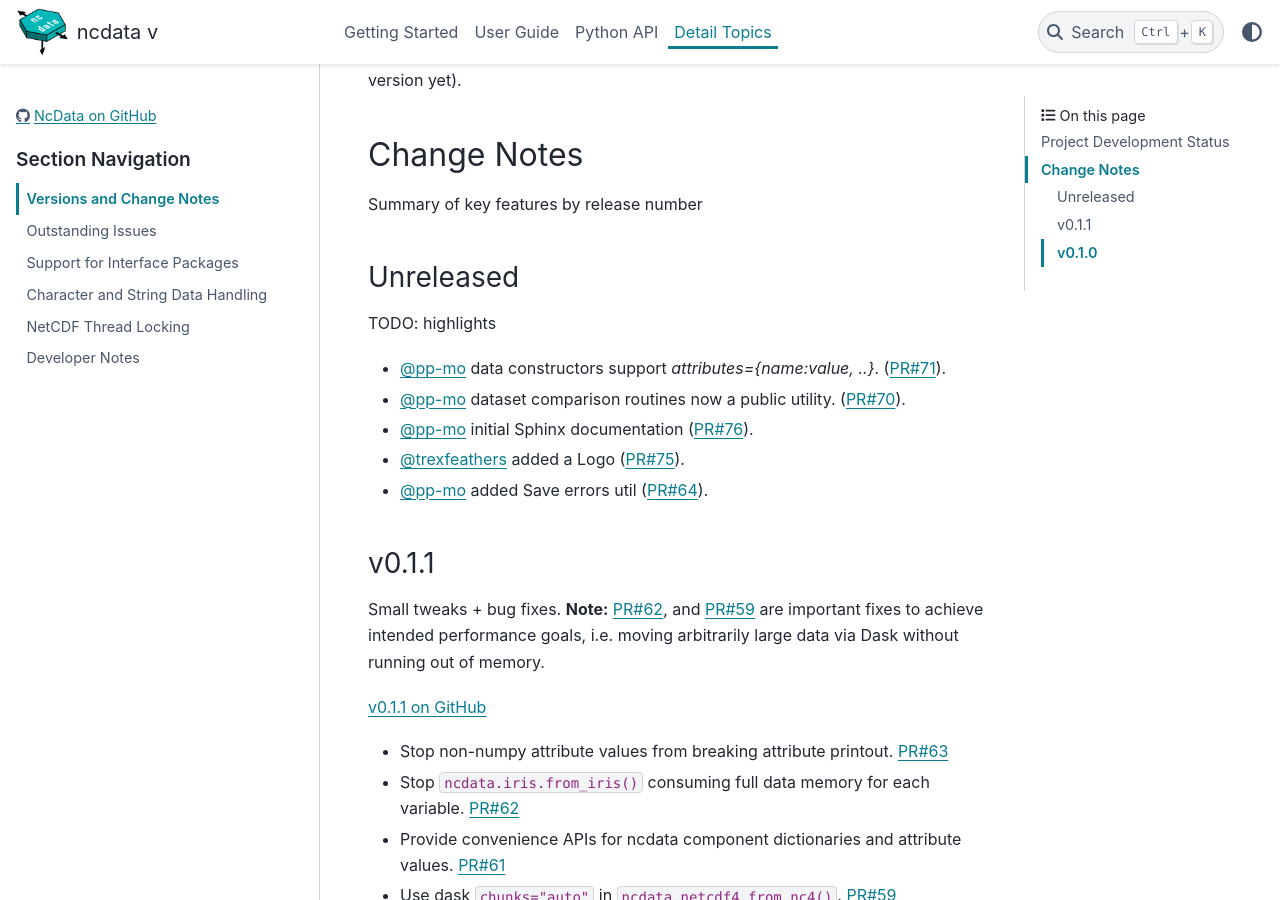
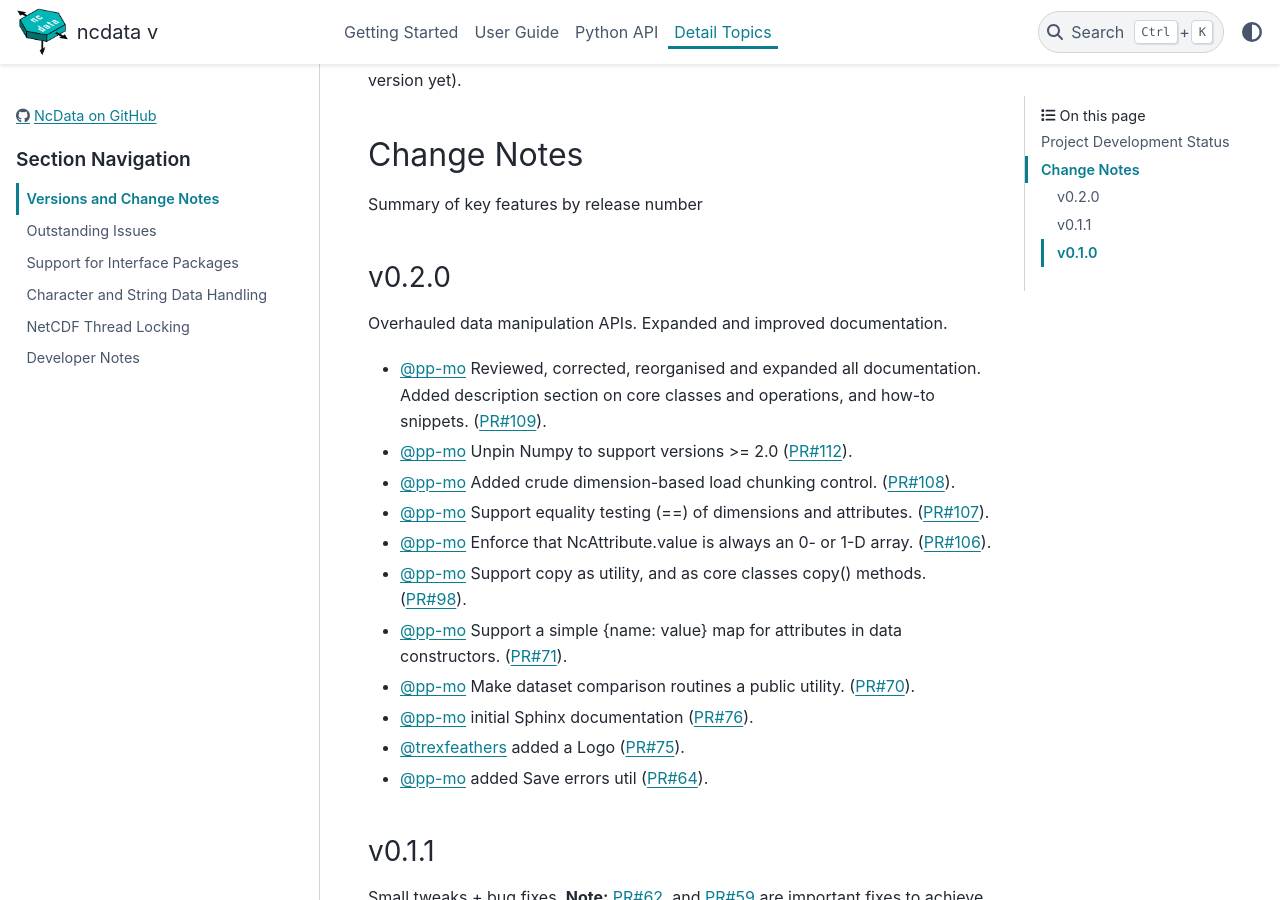
Before and after one commit to pp-mo/ncdata, a Sphinx documentation site: the page built from docs/change_log.rst, in a window 1280 px wide and 900 px high, scrolled down 392 px. Built offline with Sphinx 7.4.7 and the PyData theme 0.15.4, drawn with Linux system fonts in a browser that asks for light colours; the version number could not be read and is left out.

Commit message:
Changenotes ready for v0.2.

```diff
--- a/docs/change_log.rst
+++ b/docs/change_log.rst
@@ -23,14 +23,33 @@ Change Notes
 ------------
 Summary of key features by release number
 
-Unreleased
-^^^^^^^^^^
-TODO: highlights
+v0.2.0
+^^^^^^
+Overhauled data manipulation APIs.  Expanded and improved documentation.
 
-* `@pp-mo`_ data constructors support `attributes={name:value, ..}`.
+* `@pp-mo`_ Reviewed, corrected, reorganised and expanded all documentation.
+  Added description section on core classes and operations, and how-to snippets.
+  (`PR#109 <https://github.com/pp-mo/ncdata/pull/109>`_).
+
+* `@pp-mo`_ Unpin Numpy to support versions >= 2.0
+  (`PR#112 <https://github.com/pp-mo/ncdata/pull/112>`_).
+
+* `@pp-mo`_ Added crude dimension-based load chunking control.
+  (`PR#108 <https://github.com/pp-mo/ncdata/pull/108>`_).
+
+* `@pp-mo`_ Support equality testing (==) of dimensions and attributes.
+  (`PR#107 <https://github.com/pp-mo/ncdata/pull/107>`_).
+
+* `@pp-mo`_ Enforce that NcAttribute.value is always an 0- or 1-D array.
+  (`PR#106 <https://github.com/pp-mo/ncdata/pull/106>`_).
+
+* `@pp-mo`_ Support copy as utility, and as core classes copy() methods.
+  (`PR#98 <https://github.com/pp-mo/ncdata/pull/98>`_).
+
+* `@pp-mo`_ Support a simple {name: value} map for attributes in data constructors.
   (`PR#71 <https://github.com/pp-mo/ncdata/pull/71>`_).
 
-* `@pp-mo`_ dataset comparison routines now a public utility.
+* `@pp-mo`_ Make dataset comparison routines a public utility.
   (`PR#70 <https://github.com/pp-mo/ncdata/pull/70>`_).
 
 * `@pp-mo`_ initial Sphinx documentation
```
